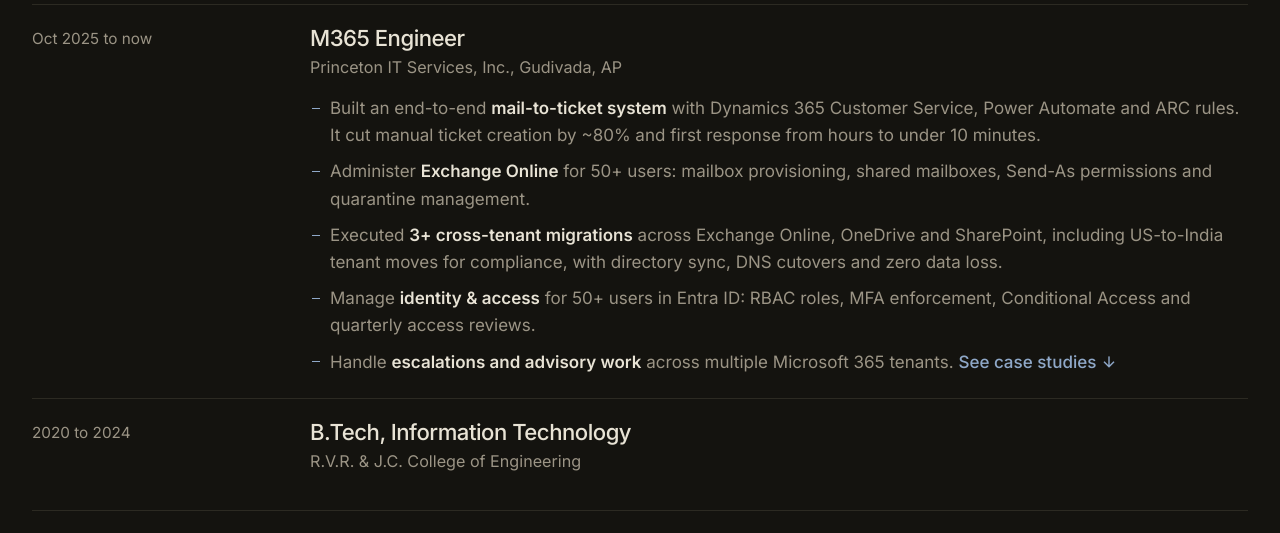
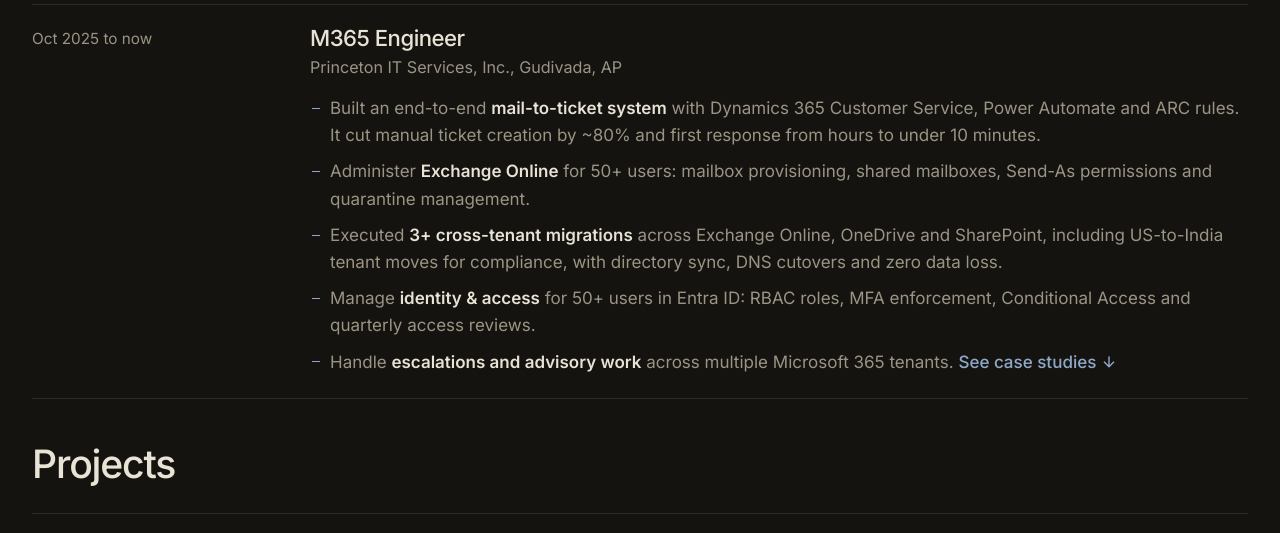
Before and after one commit to Sparkeeer/portfolio, a plain HTML site: page details.html in a window 1280 px wide. Shown: the part 416-949 px from the top of the page. Drawn offline with nearby package versions, Linux system fonts and the light colour scheme.

Commit message:
Remove outdated details

```diff
--- a/details.html
+++ b/details.html
@@ -55,13 +55,6 @@
             <li>Manage <strong>identity &amp; access</strong> for 50+ users in Entra ID: RBAC roles, MFA enforcement, Conditional Access and quarterly access reviews.</li>
             <li>Handle <strong>escalations and advisory work</strong> across multiple Microsoft 365 tenants. <a class="link" href="#cases">See case studies <i class="ri-arrow-down-line"></i></a></li>
           </ul>
-        </div>
-      </article>
-      <article class="entry">
-        <div class="entry-meta">2020 to 2024</div>
-        <div>
-          <h3>B.Tech, Information Technology</h3>
-          <p class="sub">R.V.R. &amp; J.C. College of Engineering</p>
         </div>
       </article>
     </div>
```
Also changed, not shown: index.html (+0 -5 lines).
